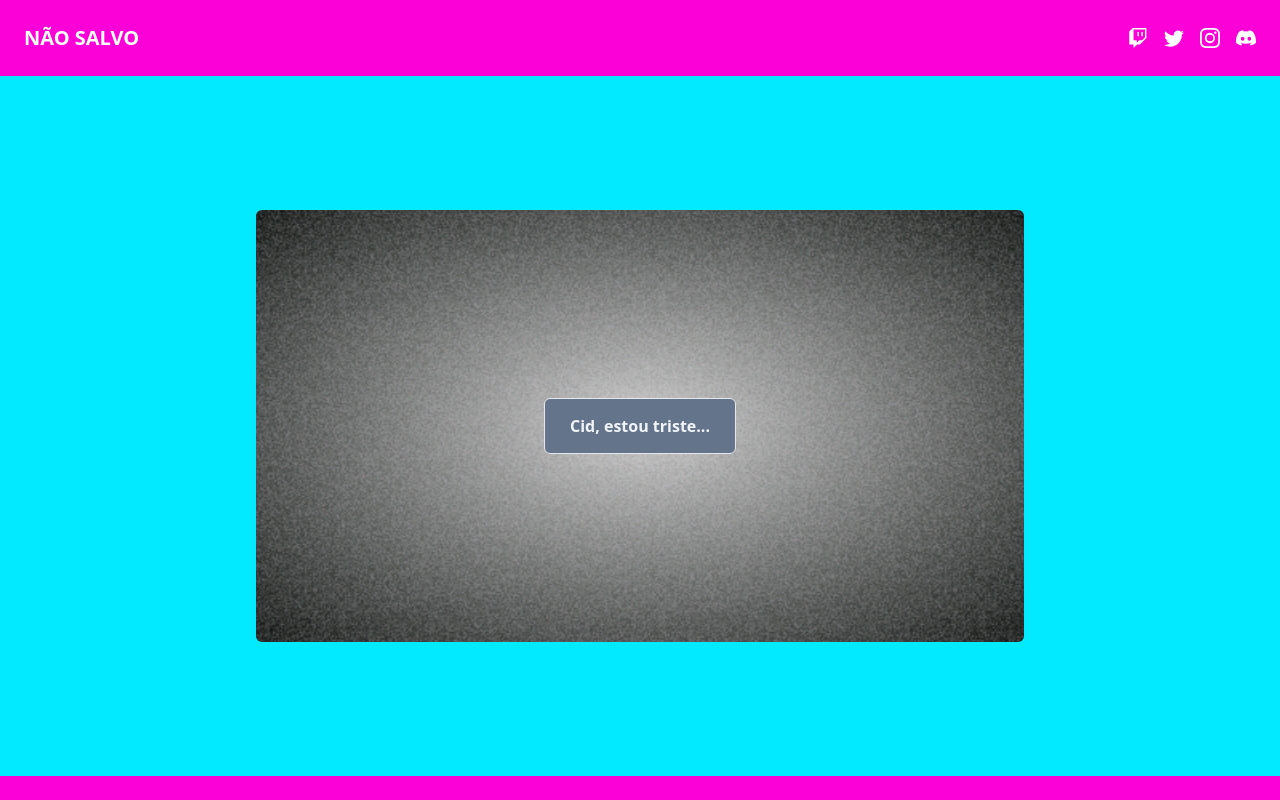
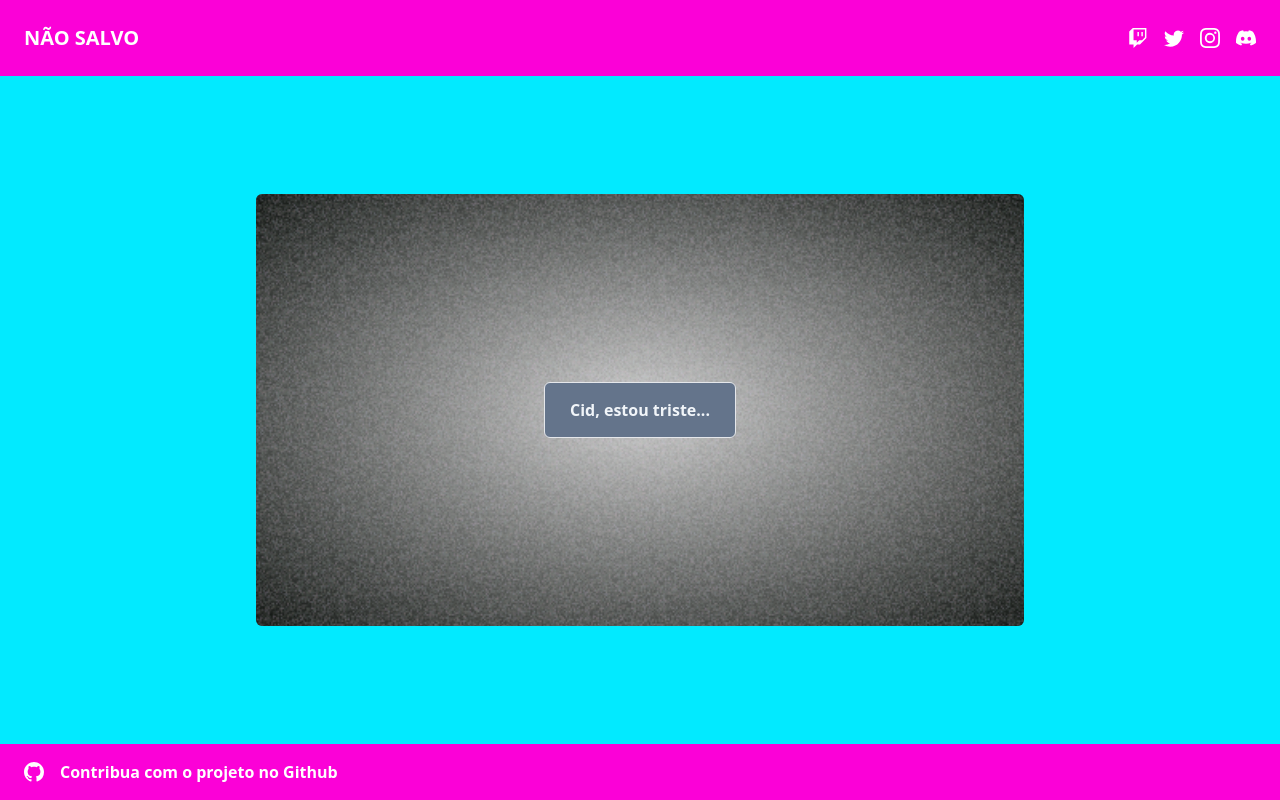
Before and after one commit to btalanski/nao-salvo-estou-triste, a website built with Vite: page src/index.html in a window 1280 px wide. Built offline with nearby package versions, Linux system fonts and the light colour scheme.

Commit message:
Adicionando link para o GIthub

```diff
--- a/src/index.html
+++ b/src/index.html
@@ -6,7 +6,7 @@
     <meta charset="UTF-8" />
     <link rel="icon" type="image/svg+xml" href="./favicon.svg" />
     <meta name="viewport" content="width=device-width, initial-scale=1.0" />
-    <title>Não Salvo - twitch.tv/cidcidoso</title>
+    <title>Cid, estou triste... - Não Salvo</title>
     <link
       href="https://fonts.googleapis.com/css2?family=Pacifico&family=Roboto&display=swap"
       rel="stylesheet"
@@ -60,16 +60,18 @@
         </div>
       </div>
     </div>
-    <div class="b-pink h-6"></div>
-    <template id="template">
-      <iframe
-        src=""
-        frameborder="0"
-        allow="accelerometer; autoplay; clipboard-write; encrypted-media; gyroscope; picture-in-picture"
-        allowfullscreen
-        class="w-full h-full"
-      ></iframe>
-    </template>
+    <div class="b-pink px-6 py-4 flex items-center">
+      <img
+        src="./img/github-ico.svg"
+        alt="Projeto no GItbuh"
+        class="w-5 mr-4"
+      />
+      <a
+        href="https://github.com/btalanski/nao-salvo-estou-triste"
+        class="text-white font-bold"
+        >Contribua com o projeto no Github</a
+      >
+    </div>
     <script type="module" src="/main.js"></script>
   </body>
 </html>
```
Also changed, not shown: src/img/github-ico.svg (added).
